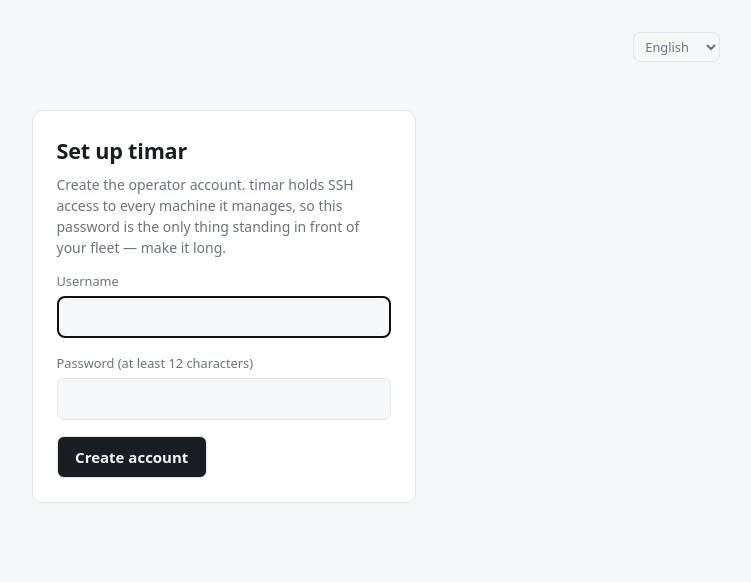
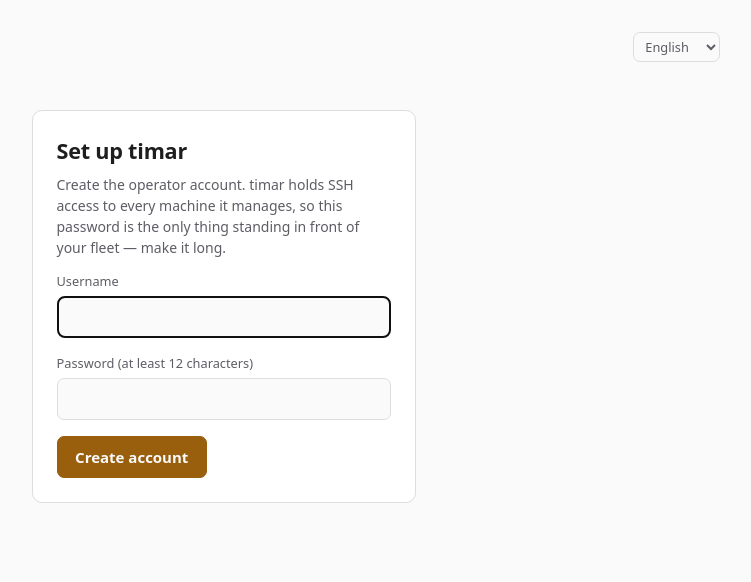
Before and after one commit to orkun-soylu/timar, a FastAPI app: page /setup in a window 1280 px wide. Shown: the top 582 px of the page, without its empty margins (409-1160 px from the left). Run offline with FastAPI, Linux system fonts and the light colour scheme.

Commit message:
style: GNOME greys and an amber primary button (#125)
Co-authored-by: Claude Opus 5.5 <noreply@anthropic.com>

```diff
--- a/timar/web/templates/base.html
+++ b/timar/web/templates/base.html
@@ -12,17 +12,18 @@
   <script src="{{ static_url('htmx.min.js') }}" defer></script>
   <style>
     :root {
-      --bg: #14161a; --panel: #1c1f26; --line: #2c313b;
-      --text: #e6e8ec; --muted: #8b93a3;
-      --up: #4ade80; --asleep: #64748b; --down: #f87171; --warn: #fbbf24;
+      /* GNOME's greys, with its palette's steps for the states. */
+      --bg: #1e1e1e; --panel: #303030; --line: #5e5c64;
+      --text: #deddda; --muted: #9a9996;
+      --up: #57e389; --asleep: #77767b; --down: #f66151; --warn: #f8e45c;
       /* The mark's amber, as on timar.tools: the name and the page you are on. */
       --accent: #e0a458;
     }
     @media (prefers-color-scheme: light) {
       :root {
-        --bg: #f6f7f9; --panel: #ffffff; --line: #e2e5ea;
-        --text: #1a1d23; --muted: #6b7280;
-        --up: #16a34a; --asleep: #94a3b8; --down: #dc2626; --warn: #d97706;
+        --bg: #fafafa; --panel: #ffffff; --line: #deddda;
+        --text: #1e1e1e; --muted: #5e5c64;
+        --up: #26a269; --asleep: #9a9996; --down: #c01c28; --warn: #c64600;
         /* The mark's amber is too faint on white to read as text; timar.tools uses this
            darker step of it in its light theme. */
         --accent: #9a5f0d;
@@ -108,8 +109,8 @@
       border: 1px solid var(--line); background: var(--bg); color: var(--text); font: inherit;
     }
     button {
-      padding: 0.55rem 1.1rem; border-radius: 7px; border: 1px solid var(--line);
-      background: var(--text); color: var(--bg); font: inherit; font-weight: 600; cursor: pointer;
+      padding: 0.55rem 1.1rem; border-radius: 7px; border: 1px solid var(--accent);
+      background: var(--accent); color: var(--bg); font: inherit; font-weight: 600; cursor: pointer;
     }
     .linkish { background: none; border: none; color: var(--muted); padding: 0; font-weight: 400; cursor: pointer; }
     /* One size for every row action, whether it is a link or a button, so a row with two
@@ -196,7 +197,7 @@
     label.inline input { width: auto; }
     label.inline span { margin: 0; color: var(--text); font-size: 0.9rem; }
     .actions { display: flex; align-items: center; gap: 0.6rem; flex-wrap: wrap; }
-    button.secondary { background: none; color: var(--text); font-weight: 400; }
+    button.secondary { background: none; color: var(--text); border-color: var(--line); font-weight: 400; }
     .result { font-size: 0.875rem; }
     .result.htmx-request::after { content: "…"; color: var(--muted); }
     /* Findings keep their own line breaks and column alignment; the box scrolls rather than
```
Also changed, not shown: CHANGELOG.md.
